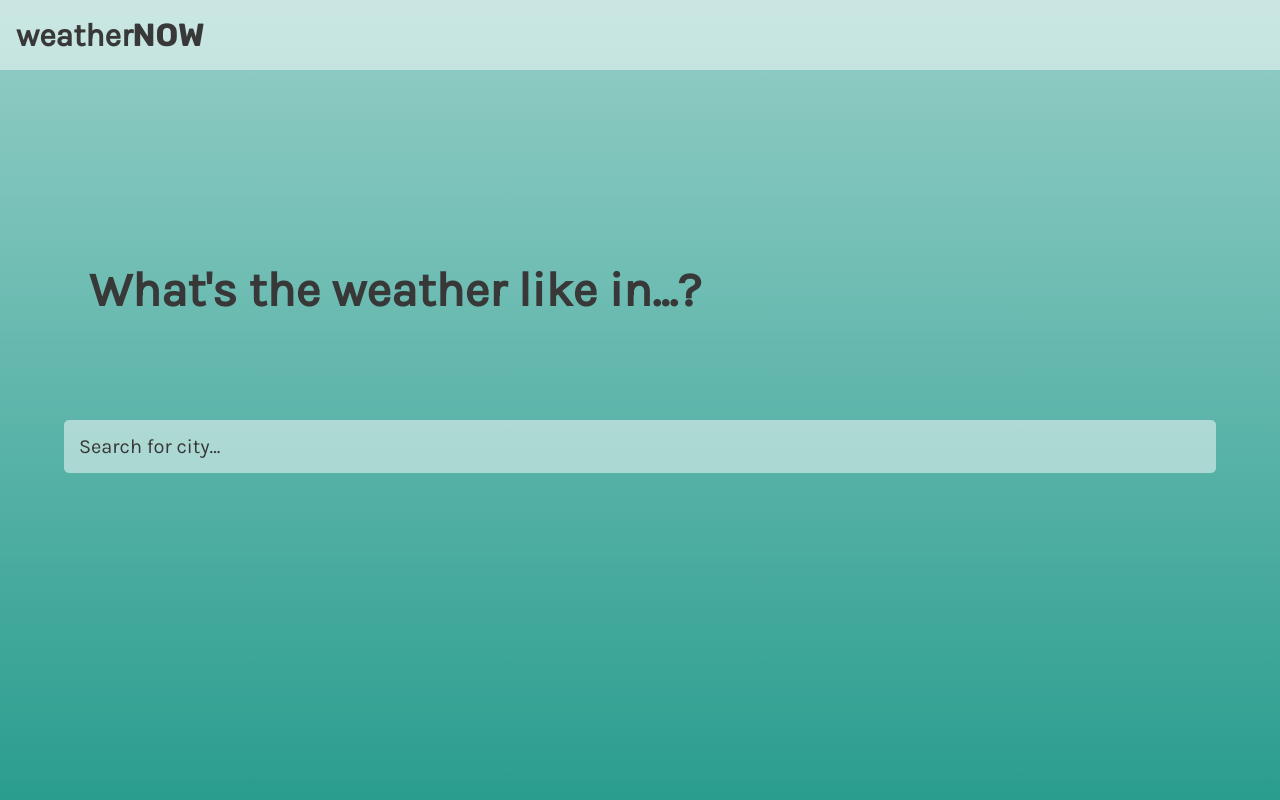
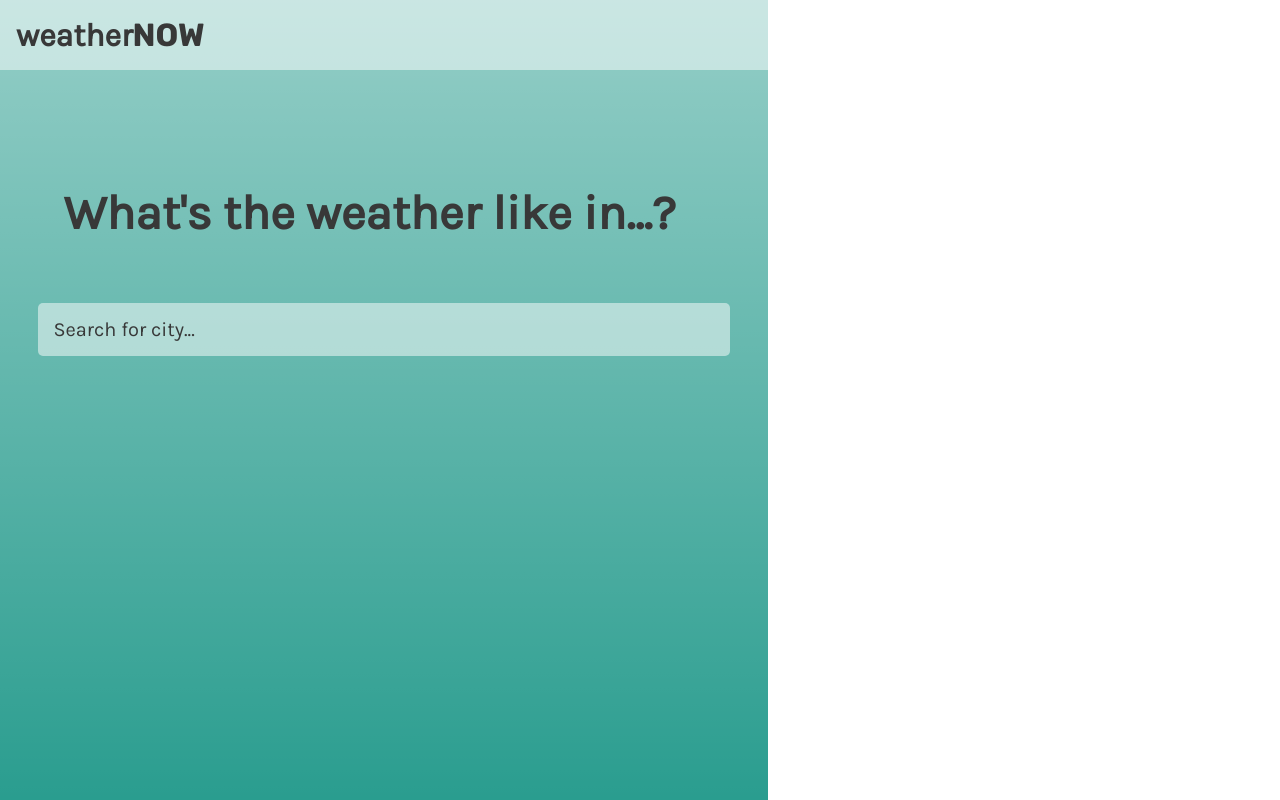
Before and after one commit to judelt/WeatherNOW, a React (Create React App) app in the folder weather_app/: page / in a window 1280 px wide. Built offline with nearby package versions, Linux system fonts and the light colour scheme.

Commit message:
add min& max width

```diff
--- a/weather_app/src/index.css
+++ b/weather_app/src/index.css
@@ -19,6 +19,8 @@
 }
 
 .app {
+  min-width: 480px;
+  max-width: 768px;
   background-color: var(--intital);
   transition: .4s ease-out;
 }
```
